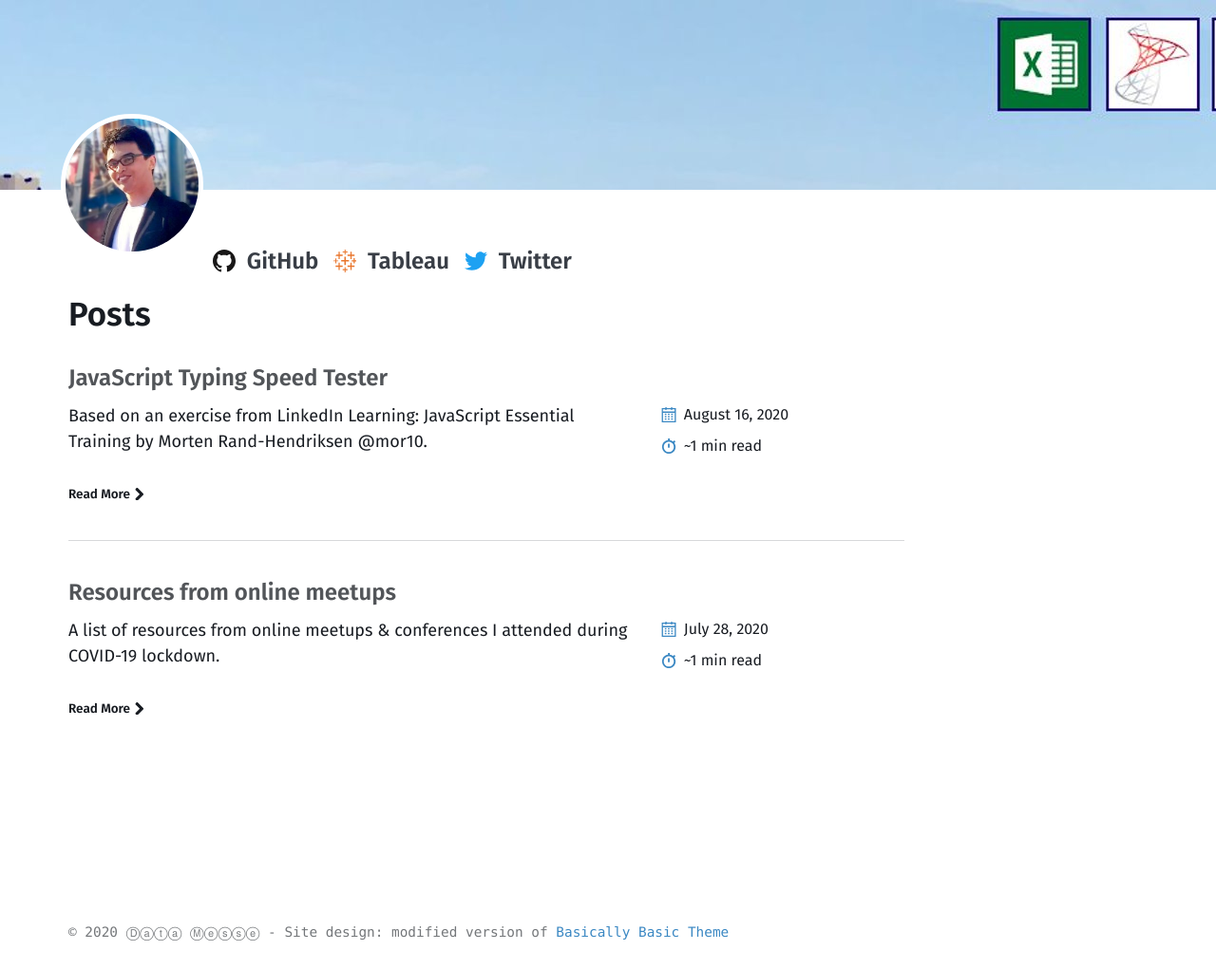
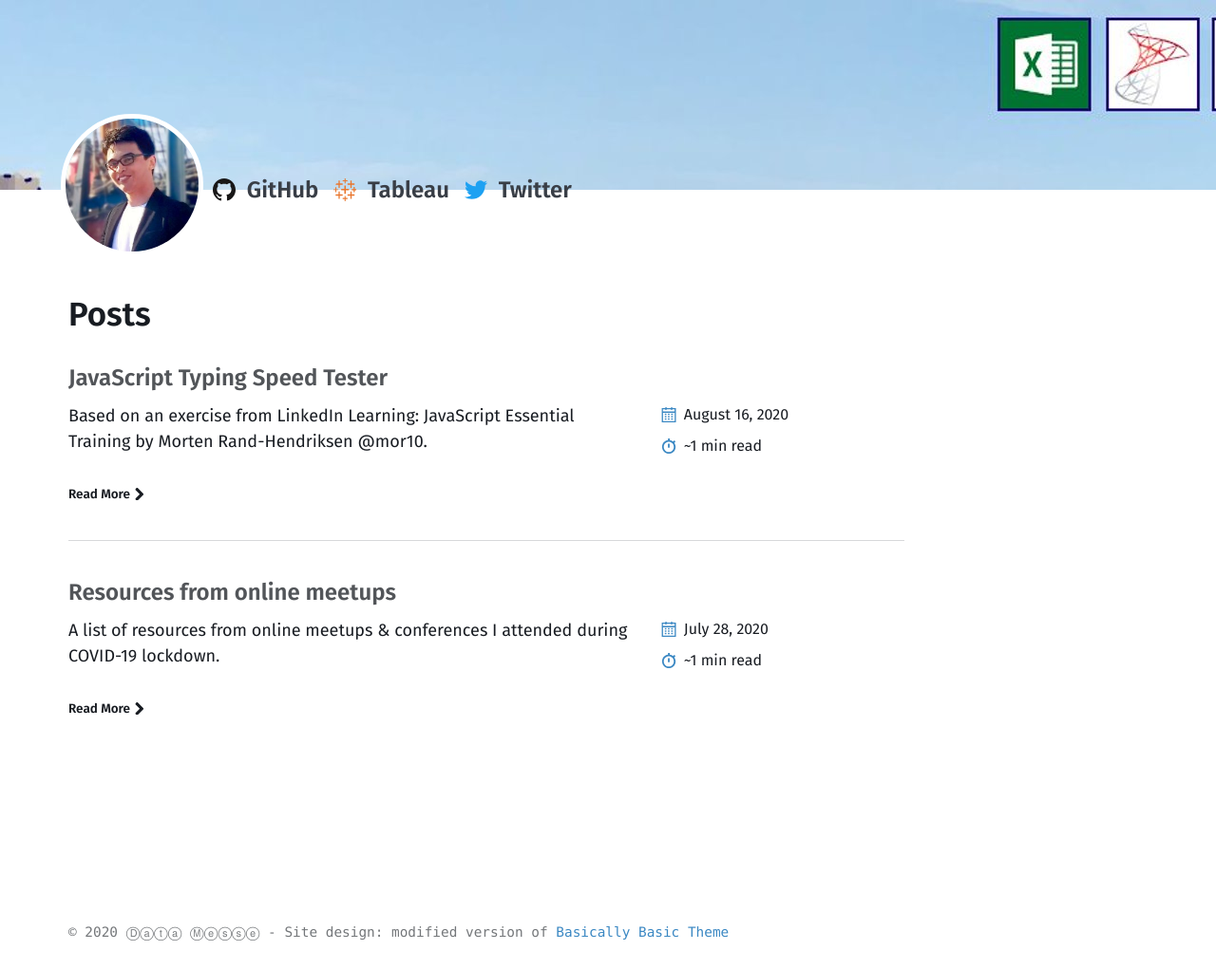
Before and after one commit to datamesse/blog, a Jekyll site: the page built from index.md, in a window 1280 px wide. Shown: the whole page at 95% size. Built offline with Jekyll 4.4.1, drawn with Linux system fonts in a browser that asks for light colours.

Commit message:
Update _global.scss

```diff
--- a/_sass/basically-basic/_global.scss
+++ b/_sass/basically-basic/_global.scss
@@ -66,7 +66,7 @@
   font-weight: bold;
   line-height: 1;
   position: absolute;
-  top: $site-image-height * 1.75;
+  top: $site-image-height * 1.25;
   left: $site-image-width;
 
   @include breakpoint($medium) {
```
